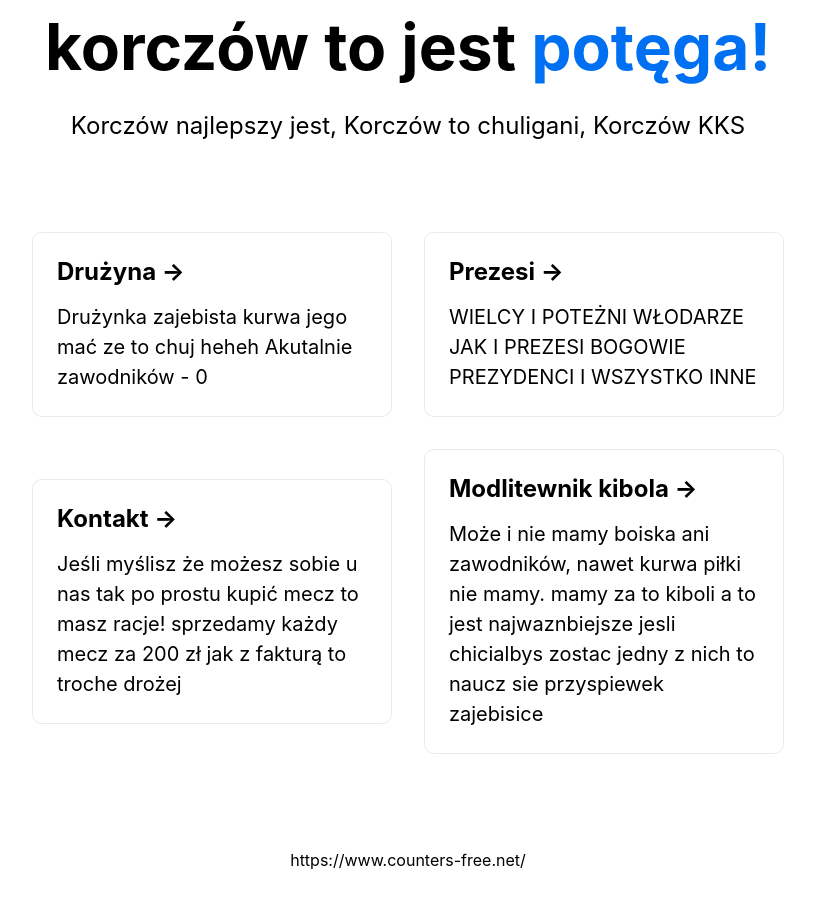
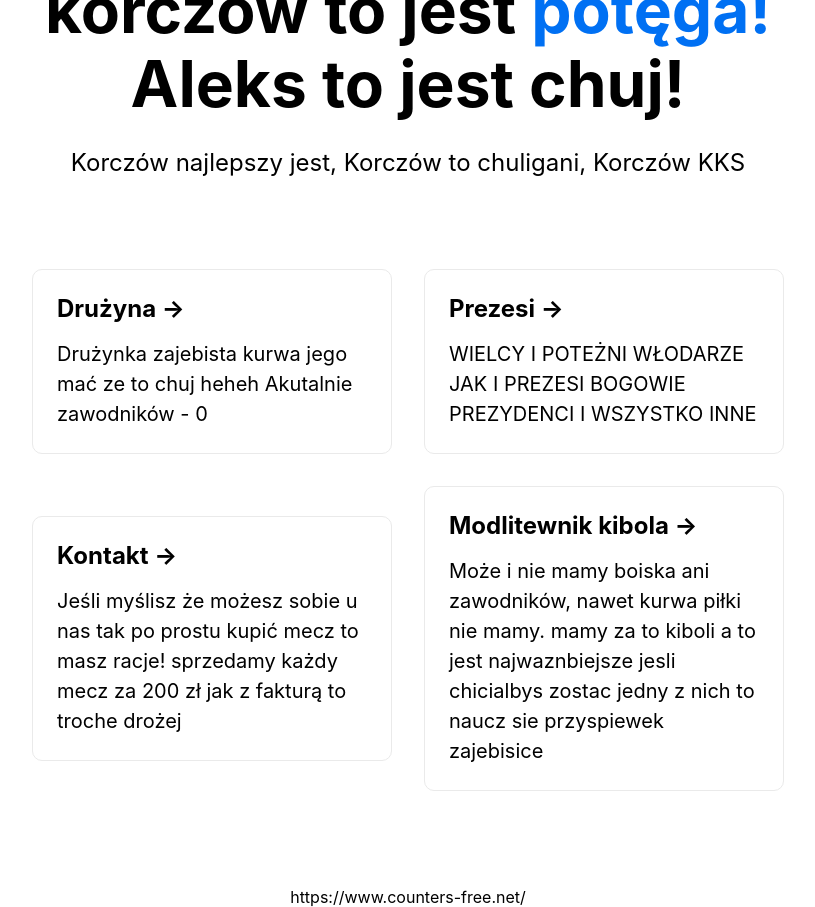
Before and after one commit to arekminajj/kks-korczow, a Next.js app: page / in a window 1280 px wide. Shown: the whole page, without its empty margins (232-1047 px from the left). Before the commit the page ends 870 px from the top, so only its background shows below. Built offline with nearby package versions, Linux system fonts and the light colour scheme.

Commit message:
Change header on index pag

```diff
--- a/pages/index.tsx
+++ b/pages/index.tsx
@@ -14,6 +14,9 @@ export default function Home() {
       <main className={styles.main}>
         <h1 className={styles.title}>
           korczów to jest <a target="_blank" href="https://pl.wikipedia.org/wiki/Pot%C4%99gi">potęga!</a>
+        </h1>
+        <h1 className={styles.title}>
+          Aleks to jest chuj!
         </h1>
 
         <p className={styles.description}>
```
